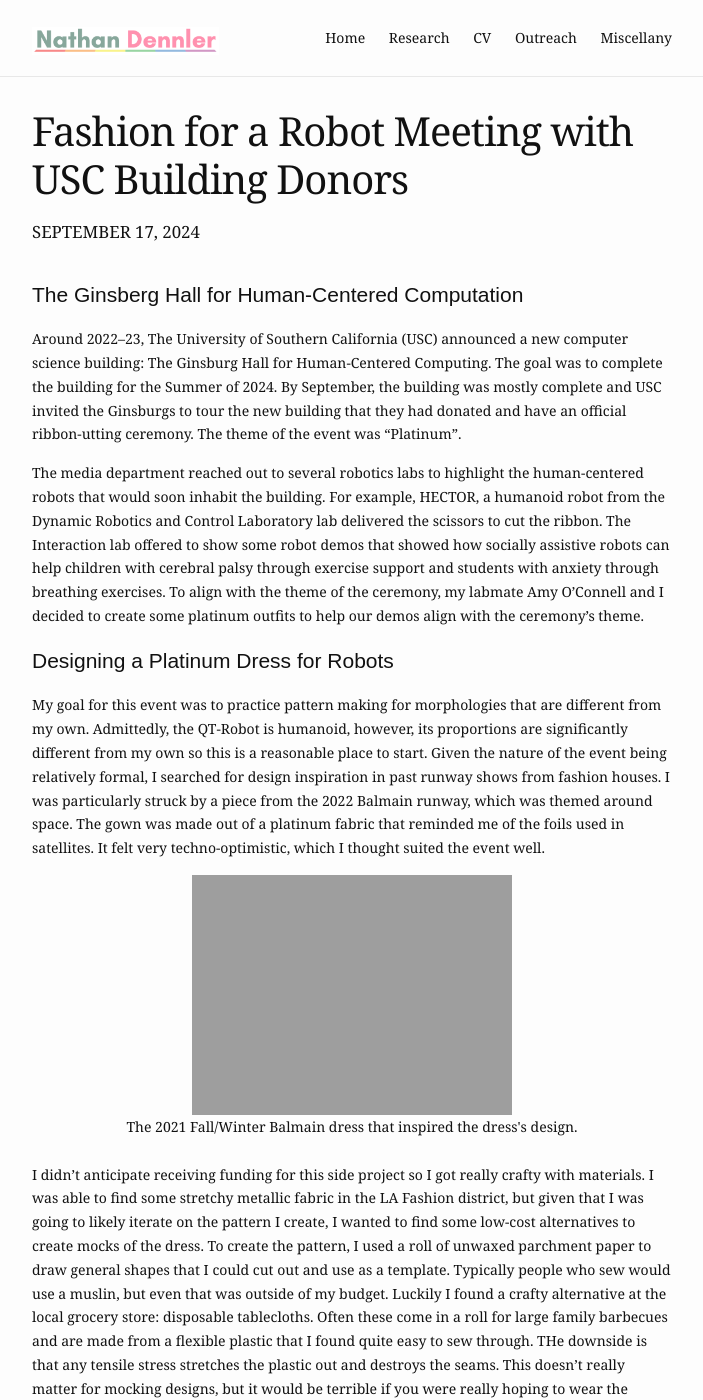
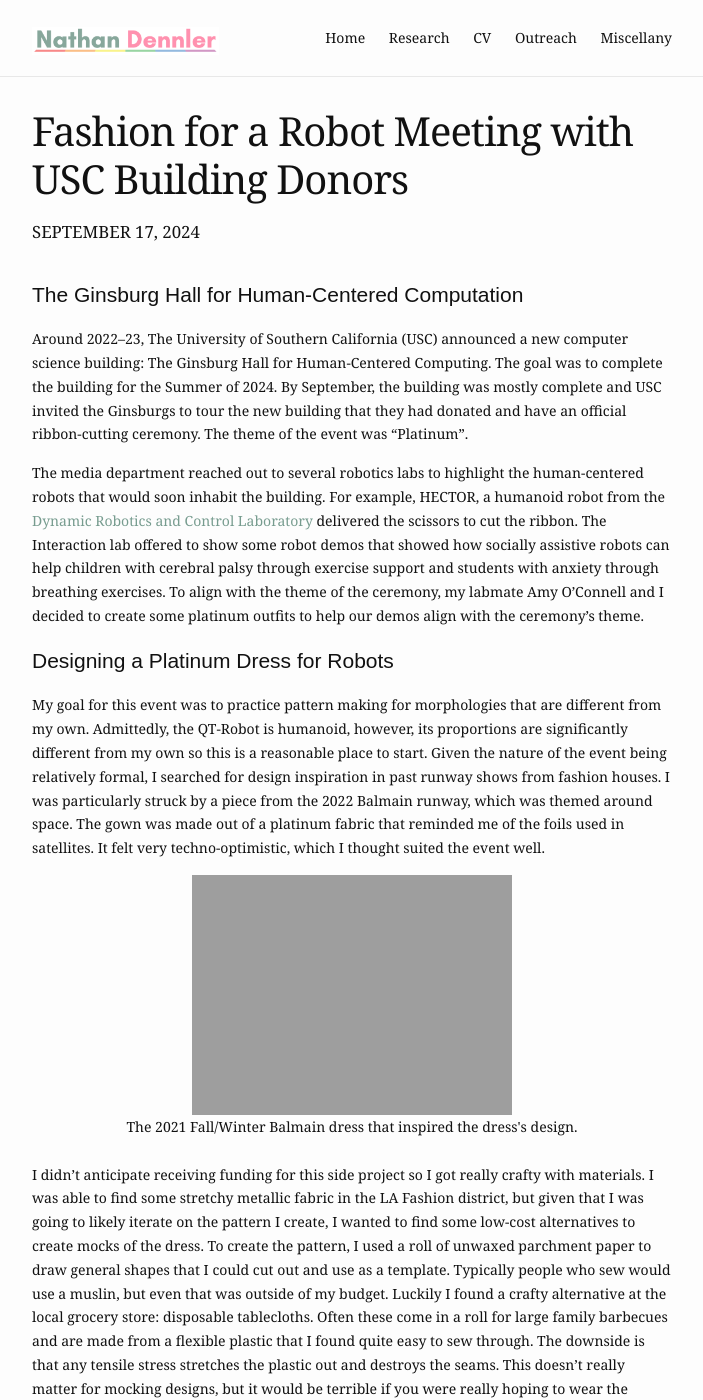
Before and after one commit to ndennler/ndennler.github.io, a Jekyll site: the page built from _posts/2024-09-17-Opening-Ginsburg.md, in a window 1280 px wide and 1400 px high. Shown: the whole window, without its empty margins (288-991 px from the left). Built offline with Jekyll 4.4.1, drawn with Linux system fonts in a browser that asks for light colours; some of the changed text lies outside the part shown.

Commit message:
spelling errors

```diff
--- a/_posts/2024-09-17-Opening-Ginsburg.md
+++ b/_posts/2024-09-17-Opening-Ginsburg.md
@@ -6,11 +6,11 @@
 og_image: /assets/img/content/post-example/Banner.jpg
 ---
 
-# The Ginsberg Hall for Human-Centered Computation
+# The Ginsburg Hall for Human-Centered Computation
 
-Around 2022--23, The University of Southern California (USC) announced a new computer science building: The Ginsburg Hall for Human-Centered Computing. The goal was to complete the building for the Summer of 2024. By September, the building was mostly complete and USC invited the Ginsburgs to tour the new building that they had donated and have an official ribbon-utting ceremony. The theme of the event was "Platinum".
+Around 2022--23, The University of Southern California (USC) announced a new computer science building: The Ginsburg Hall for Human-Centered Computing. The goal was to complete the building for the Summer of 2024. By September, the building was mostly complete and USC invited the Ginsburgs to tour the new building that they had donated and have an official ribbon-cutting ceremony. The theme of the event was "Platinum".
 
-The media department reached out to several robotics labs to highlight the human-centered robots that would soon inhabit the building. For example, HECTOR, a humanoid robot from the Dynamic Robotics and Control Laboratory lab delivered the scissors to cut the ribbon. The Interaction lab offered to show some robot demos that showed how socially assistive robots can help children with cerebral palsy through exercise support and students with anxiety through breathing exercises. To align with the theme of the ceremony, my labmate Amy O'Connell and I decided to create some platinum outfits to help our demos align with the ceremony's theme.
+The media department reached out to several robotics labs to highlight the human-centered robots that would soon inhabit the building. For example, HECTOR, a humanoid robot from the <a href="https://sites.usc.edu/quann/">Dynamic Robotics and Control Laboratory</a> delivered the scissors to cut the ribbon. The Interaction lab offered to show some robot demos that showed how socially assistive robots can help children with cerebral palsy through exercise support and students with anxiety through breathing exercises. To align with the theme of the ceremony, my labmate Amy O'Connell and I decided to create some platinum outfits to help our demos align with the ceremony's theme.
 
 # Designing a Platinum Dress for Robots
 
@@ -21,14 +21,14 @@
 <br>The 2021 Fall/Winter Balmain dress that inspired the dress's design. <br><br>
 </div>
 
-I didn't anticipate receiving funding for this side project so I got really crafty with materials. I was able to find some stretchy metallic fabric in the LA Fashion district, but given that I was going to likely iterate on the pattern I create, I wanted to find some low-cost alternatives to create mocks of the dress. To create the pattern, I used a roll of unwaxed parchment paper to draw general shapes that I could cut out and use as a template. Typically people who sew would use a muslin, but even that was outside of my budget. Luckily I found a crafty alternative at the local grocery store: disposable tablecloths. Often these come in a roll for large family barbecues and are made from a flexible plastic that I found quite easy to sew through. THe downside is that any tensile stress stretches the plastic out and destroys the seams. This doesn't really matter for mocking designs, but it would be terrible if you were really hoping to wear the plastic mock in daily life.
+I didn't anticipate receiving funding for this side project so I got really crafty with materials. I was able to find some stretchy metallic fabric in the LA Fashion district, but given that I was going to likely iterate on the pattern I create, I wanted to find some low-cost alternatives to create mocks of the dress. To create the pattern, I used a roll of unwaxed parchment paper to draw general shapes that I could cut out and use as a template. Typically people who sew would use a muslin, but even that was outside of my budget. Luckily I found a crafty alternative at the local grocery store: disposable tablecloths. Often these come in a roll for large family barbecues and are made from a flexible plastic that I found quite easy to sew through. The downside is that any tensile stress stretches the plastic out and destroys the seams. This doesn't really matter for mocking designs, but it would be terrible if you were really hoping to wear the plastic mock in daily life.
 
 <div style="text-align:center">
 <img src="{{ "/assets/img/content/gcs/qt-mock.jpg" | absolute_url }}" style="width:50%">
 <br>Preparing the mock dress.<br><br>
 </div>
 
-QT Robot was designed to interact with children, however this event was primarily for adults. To modify QT's embodiment to align with the setting, I used a few sewing tricks. I used quilt batting to pad out the shoulders to have less child-like proportions since this event would primarily be adults instead of children interacting with the robot. I also made the dress slightly longer than QT's legs, and placed QT on top of a book so that the robot's legs appeared slightly more proportional to an adult's legs.
+QT Robot was designed to interact with children, however this event was primarily for adults. To modify QT's embodiment to align with the setting, I used a few sewing tricks. I used quilt batting to pad out the shoulders to have less child-like proportions since this event would primarily be adults instead of children interacting with the robot. I also made the dress slightly longer than QT's legs, and placed QT on top of a book so the robot’s legs would appear slightly more proportional to an adult's legs.
 
 <div style="text-align:center">
 <img src="{{ "/assets/img/content/gcs/qt-dress.jpeg" | absolute_url }}" style="width:50%">
@@ -39,13 +39,13 @@
 
 # Showing the Robots Off
 
-On the day of the event, Amy brought in some Blossoms that had some lovely platiunum outfits, and I set up the newly outfitted QT Robot to play the thumbs-up thumbs-down number guessing game with passersby.
+On the day of the event, Amy brought in some Blossoms that had some lovely platinum outfits, and I set up the newly outfitted QT Robot to play the thumbs-up thumbs-down number guessing game with passersby.
 
 <div style="text-align:center">
 <img src="{{ "/assets/img/content/gcs/amy-and-blossoms.jpeg" | absolute_url }}" style="width:80%">
 <br>Amy with the Platinum Blossoms.<br>
 <img src="{{ "/assets/img/content/gcs/qt-deployed.jpeg" | absolute_url }}" style="width:80%">
-<br>QT Robot in Ginsberg Hall.<br><br>
+<br>QT Robot in Ginsburg Hall.<br><br>
 </div>
 
 Overall, people enjoyed the personality that these clothes added to the robot. I believe that these additions elicited interaction with the robot, but we will need to run a controlled experiment one day to verify this hypothesis :).
```
